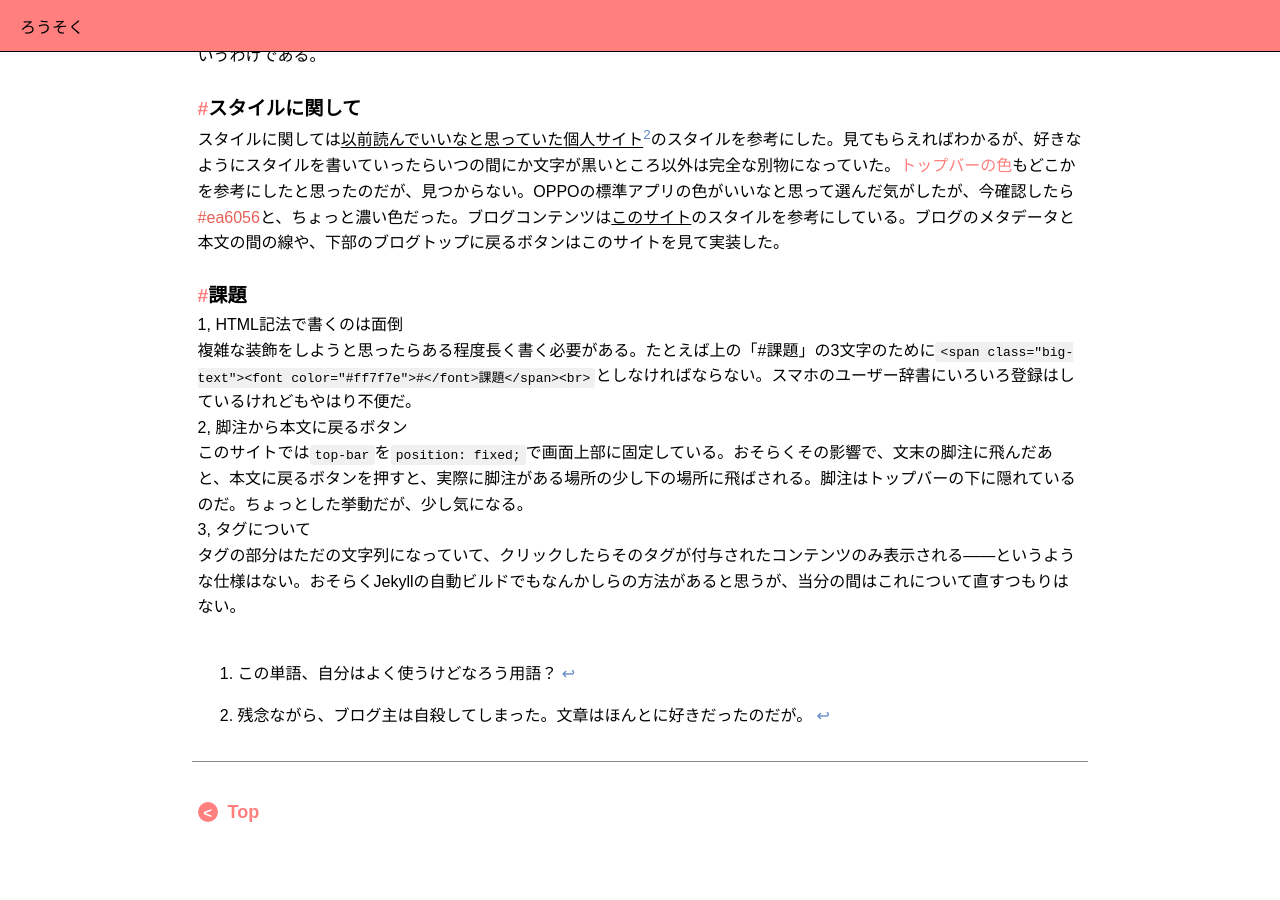
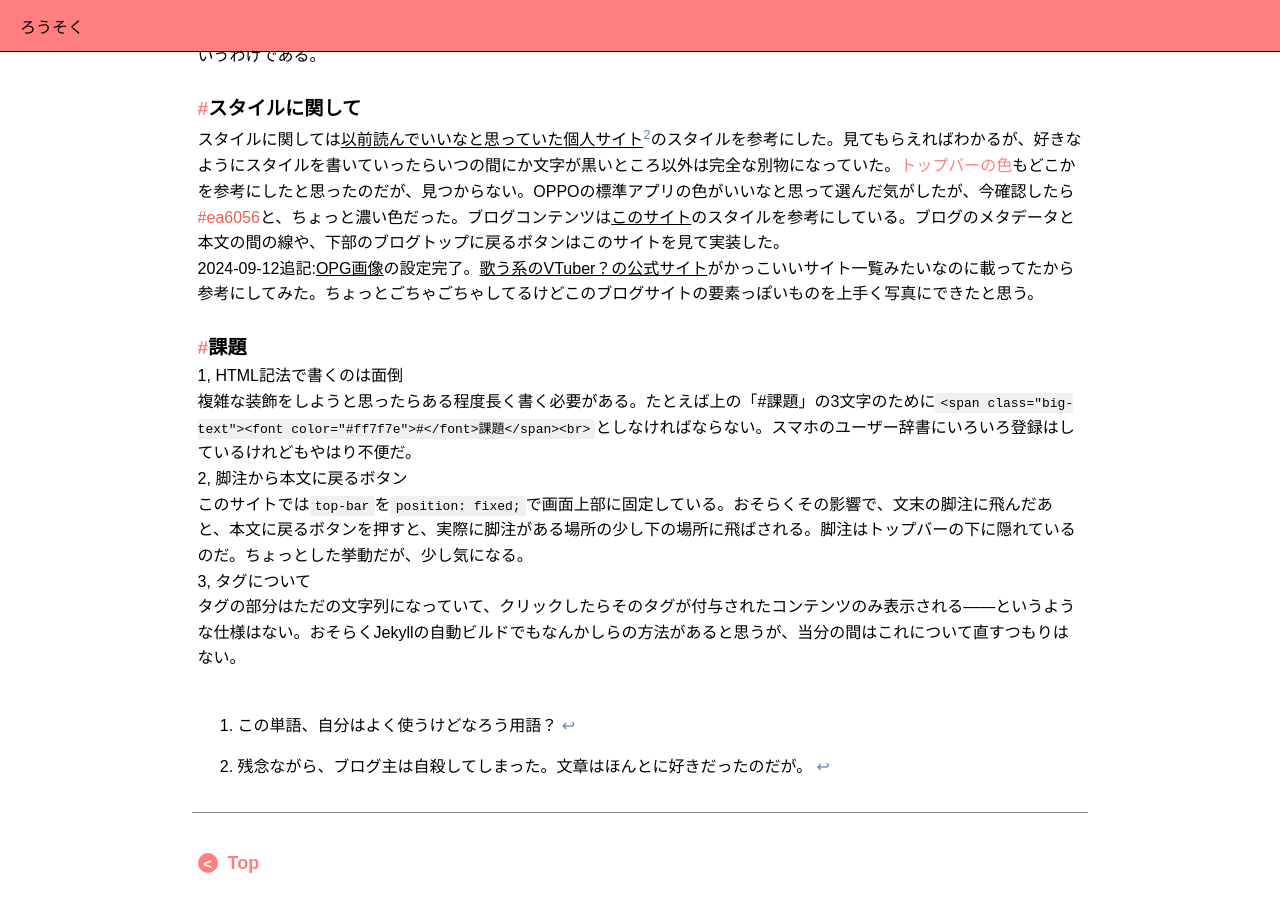
Before and after one commit to Asiraat/blog, a Jekyll site: the page built from _posts/2024-09-08-complete.md, in a window 1280 px wide and 900 px high, scrolled down 1078 px. Built offline with Jekyll 4.4.1, drawn with Linux system fonts in a browser that asks for light colours; some web fonts are replaced.

Commit message:
Update 2024-09-08-complete.md

```diff
--- a/_posts/2024-09-08-complete.md
+++ b/_posts/2024-09-08-complete.md
@@ -17,7 +17,7 @@ date: "2024-09-08"
 彼らは金を支払って`.net`や`.moe`などのドメインを購入していたが、そこまでする気概は自分にはなかった。自分はHTMLという単語ははてなブログの編集以外で聞いたことがなかったから、ほんとうに自分にウェブサイトが作れるのかわからなかった。ふと、高校時代を思い出した。高校の時に長い間、英単語帳でvital以外の単語を覚えられなかった期間の思い出が、やめておけと言っていた。ちなみにvitalはその単語帳で1番最初に出てくる単語だった。<br>
 ある時、どこかでGitHubで自分のサイトを作ることができる、というような話を耳にした。インターネットのどこかで見つけ、スマホを通して見たので ”目にした” という表現の方が正しいのかもしれない。とにかく、それをきっかけに始めた、というわけである。<br><br>
 <span class="big-text"><font color="#ff7f7e">#</font>スタイルに関して</span><br>
-スタイルに関しては[以前読んでいいなと思っていた個人サイト](https://v9ypsw.hatenablog.jp/){: .blog-link }[^2]のスタイルを参考にした。見てもらえればわかるが、好きなようにスタイルを書いていったらいつの間にか文字が黒いところ以外は完全な別物になっていた。<font color="#ff7f7e">トップバーの色</font>もどこかを参考にしたと思ったのだが、見つからない。OPPOの標準アプリの色がいいなと思って選んだ気がしたが、今確認したら<font color="#ea6056">#ea6056</font>と、ちょっと濃い色だった。ブログコンテンツは[このサイト](https://www.haxibami.net/){: .blog-link }のスタイルを参考にしている。ブログのメタデータと本文の間の線や、下部のブログトップに戻るボタンはこのサイトを見て実装した。<br>
+スタイルに関しては[以前読んでいいなと思っていた個人サイト](https://v9ypsw.hatenablog.jp/){: .blog-link }[^2]のスタイルを参考にした。見てもらえればわかるが、好きなようにスタイルを書いていったらいつの間にか文字が黒いところ以外は完全な別物になっていた。<font color="#ff7f7e">トップバーの色</font>もどこかを参考にしたと思ったのだが、見つからない。OPPOの標準アプリの色がいいなと思って選んだ気がしたが、今確認したら<font color="#ea6056">#ea6056</font>と、ちょっと濃い色だった。ブログコンテンツは[このサイト](https://www.haxibami.net/){: .blog-link }のスタイルを参考にしている。ブログのメタデータと本文の間の線や、下部のブログトップに戻るボタンはこのサイトを見て実装した。<br>2024-09-12追記:[OPG画像](https://github.com/Asiraat/blog/blob/main/assets/images/og-image.png){: .blog-link }の設定完了。[歌う系のVTuber？の公式サイト](https://girlsrevolutionproject.jp/){: .blog-link }がかっこいいサイト一覧みたいなのに載ってたから参考にしてみた。ちょっとごちゃごちゃしてるけどこのブログサイトの要素っぽいものを上手く写真にできたと思う。<br>
 <br>
 <span class="big-text"><font color="#ff7f7e">#</font>課題</span><br>
 1, HTML記法で書くのは面倒<br>
```
